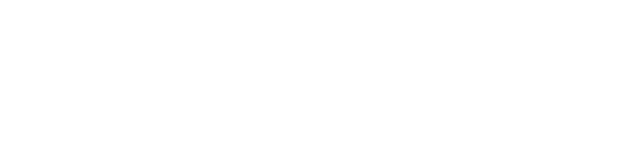
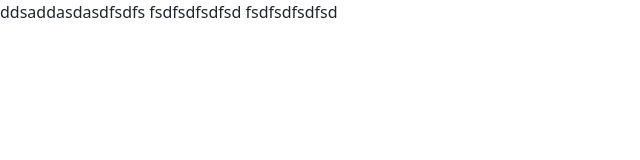
Before and after one commit to LeaBertero/Proyecto_unc_programacion, a plain HTML site: page index.html in a window 1280 px wide. Shown: the whole page, without its empty margins (0-640 px from the left). Drawn offline with nearby package versions, Linux system fonts and the light colour scheme.

Commit message:
prueba de cambios

```diff
--- a/index.html
+++ b/index.html
@@ -15,6 +15,9 @@
 <body>
 
     <header>
+        ddsaddasdasdfsdfs
+        fsdfsdfsdfsd
+        fsdfsdfsdfsd
 
     </header>
 
```
